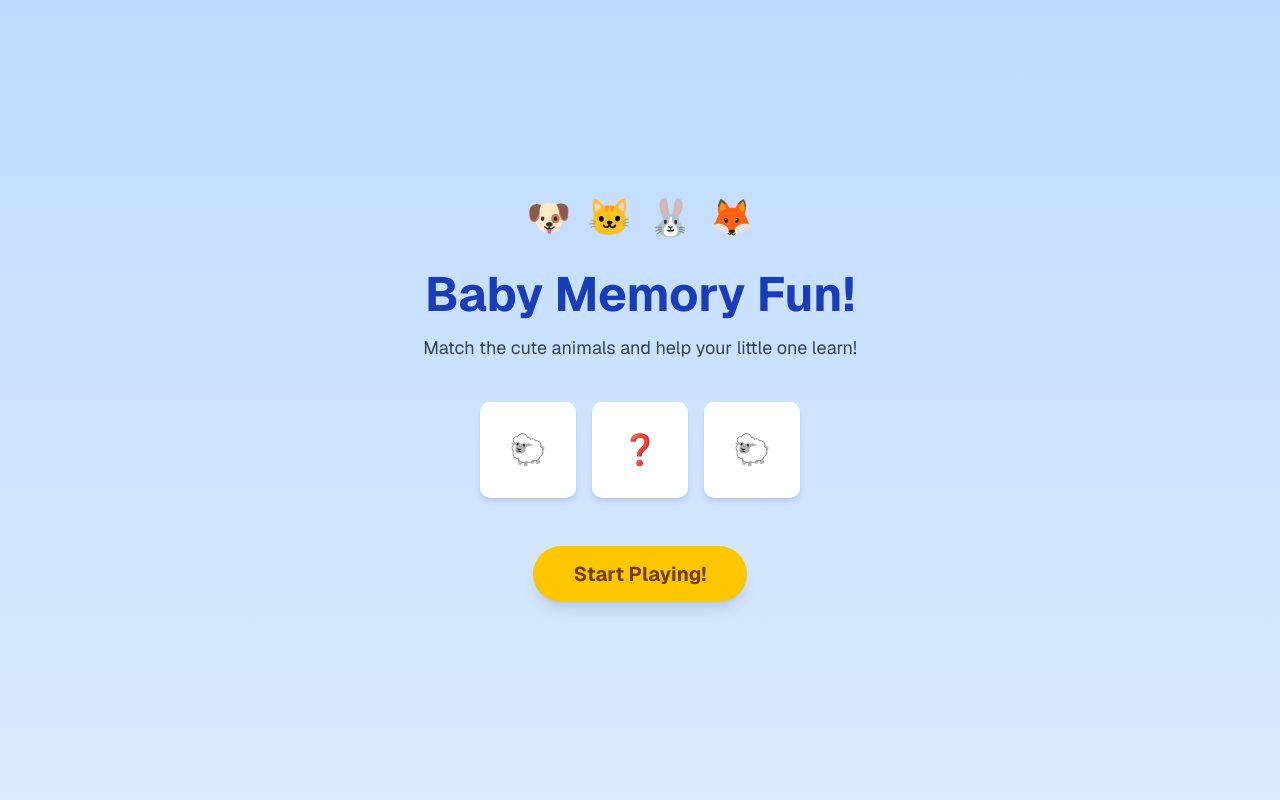
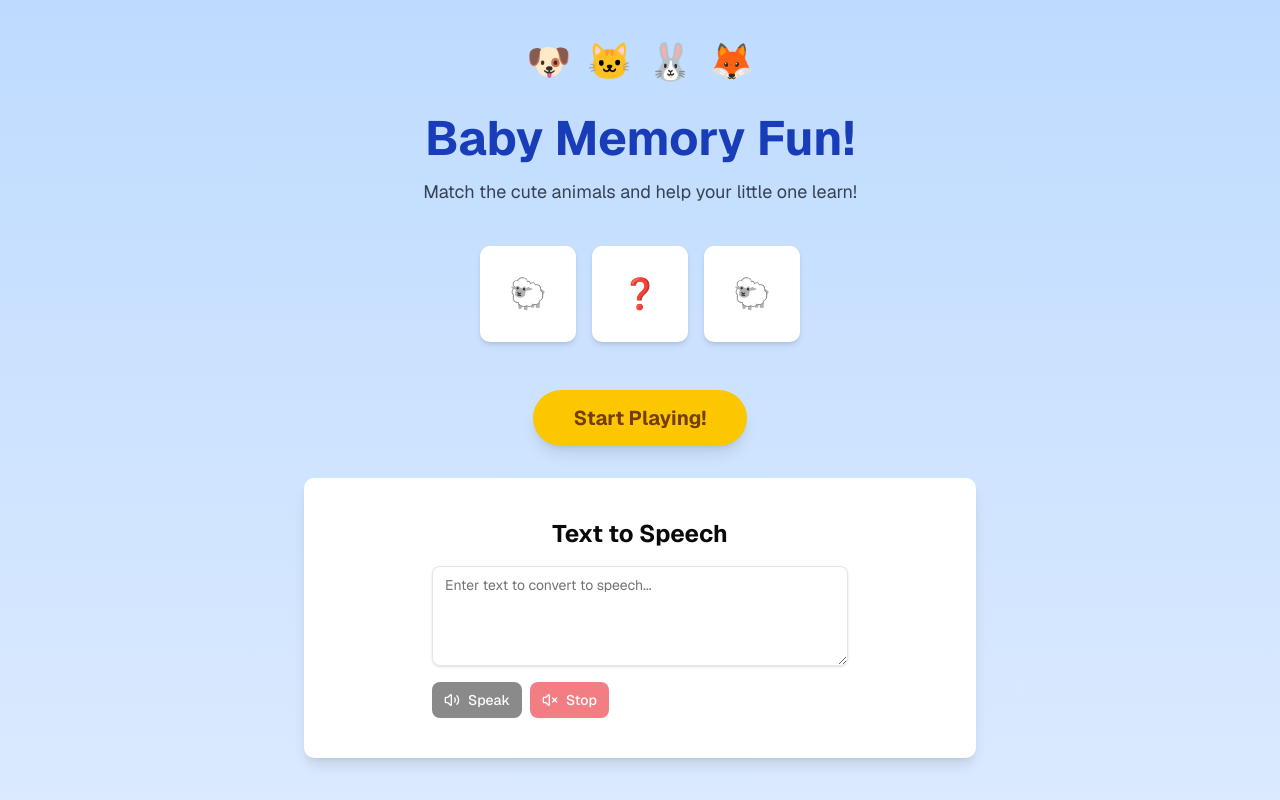
Before and after one commit to michniks2001/baby-app, a Next.js app: page / in a window 1280 px wide. Built offline with nearby package versions, Linux system fonts and the light colour scheme.

Commit message:
added tts thing

```diff
--- a/app/page.js
+++ b/app/page.js
@@ -1,5 +1,6 @@
 import Image from "next/image";
 import { Button } from "@/components/ui/button";
+import { TextToSpeech } from "@/components/TextToSpeech";
 
 export default function Home() {
   return (
@@ -36,11 +37,16 @@ export default function Home() {
 
       <Button
         size="lg"
-        className="bg-yellow-400 hover:bg-yellow-500 text-yellow-900 font-bold text-xl px-10 py-7 rounded-full shadow-lg transition duration-300 ease-in-out transform hover:scale-105"
+        className="bg-yellow-400 hover:bg-yellow-500 text-yellow-900 font-bold text-xl px-10 py-7 rounded-full shadow-lg transition duration-300 ease-in-out transform hover:scale-105 mb-8"
       >
         Start Playing!
       </Button>
 
+      {/* Text to Speech Section */}
+      <div className="w-full max-w-2xl bg-white rounded-lg shadow-lg p-6">
+        <TextToSpeech />
+      </div>
+
     </div>
   );
 }
--- /dev/null
+++ b/components/TextToSpeech.tsx
@@ -0,0 +1,79 @@
+'use client';
+
+import { useState, useEffect } from 'react';
+import { Button } from './ui/button';
+import { Textarea } from './ui/textarea';
+import { Volume2, VolumeX } from 'lucide-react';
+
+export function TextToSpeech() {
+  const [text, setText] = useState('');
+  const [isSpeaking, setIsSpeaking] = useState(false);
+  const [speech, setSpeech] = useState<SpeechSynthesisUtterance | null>(null);
+
+  useEffect(() => {
+    // Initialize speech synthesis
+    const speechSynthesis = window.speechSynthesis;
+    const utterance = new SpeechSynthesisUtterance();
+
+    // Configure speech settings
+    utterance.rate = 1;
+    utterance.pitch = 1;
+    utterance.volume = 1;
+
+    // Set up event listeners
+    utterance.onstart = () => setIsSpeaking(true);
+    utterance.onend = () => setIsSpeaking(false);
+    utterance.onerror = () => setIsSpeaking(false);
+
+    setSpeech(utterance);
+
+    // Cleanup
+    return () => {
+      speechSynthesis.cancel();
+    };
+  }, []);
+
+  const handleSpeak = () => {
+    if (!text) return;
+
+    if (speech) {
+      speech.text = text;
+      window.speechSynthesis.speak(speech);
+    }
+  };
+
+  const handleStop = () => {
+    window.speechSynthesis.cancel();
+  };
+
+  return (
+    <div className="w-full max-w-md mx-auto p-4 space-y-4">
+      <h2 className="text-2xl font-bold mb-4">Text to Speech</h2>
+      <Textarea
+        value={text}
+        onChange={(e) => setText(e.target.value)}
+        placeholder="Enter text to convert to speech..."
+        className="min-h-[100px] mb-4"
+      />
+      <div className="flex gap-2">
+        <Button
+          onClick={handleSpeak}
+          disabled={!text || isSpeaking}
+          className="flex items-center gap-2"
+        >
+          <Volume2 className="w-4 h-4" />
+          Speak
+        </Button>
+        <Button
+          onClick={handleStop}
+          disabled={!isSpeaking}
+          variant="destructive"
+          className="flex items-center gap-2"
+        >
+          <VolumeX className="w-4 h-4" />
+          Stop
+        </Button>
+      </div>
+    </div>
+  );
+}
--- /dev/null
+++ b/components/ui/button.tsx
@@ -0,0 +1,56 @@
+import * as React from "react"
+import { Slot } from "@radix-ui/react-slot"
+import { cva, type VariantProps } from "class-variance-authority"
+import { cn } from "@/lib/utils"
+
+const buttonVariants = cva(
+  "inline-flex items-center justify-center whitespace-nowrap rounded-md text-sm font-medium transition-colors focus-visible:outline-none focus-visible:ring-1 focus-visible:ring-ring disabled:pointer-events-none disabled:opacity-50",
+  {
+    variants: {
+      variant: {
+        default:
+          "bg-primary text-primary-foreground shadow hover:bg-primary/90",
+        destructive:
+          "bg-destructive text-destructive-foreground shadow-sm hover:bg-destructive/90",
+        outline:
+          "border border-input bg-background shadow-sm hover:bg-accent hover:text-accent-foreground",
+        secondary:
+          "bg-secondary text-secondary-foreground shadow-sm hover:bg-secondary/80",
+        ghost: "hover:bg-accent hover:text-accent-foreground",
+        link: "text-primary underline-offset-4 hover:underline",
+      },
+      size: {
+        default: "h-9 px-4 py-2",
+        sm: "h-8 rounded-md px-3 text-xs",
+        lg: "h-10 rounded-md px-8",
+        icon: "h-9 w-9",
+      },
+    },
+    defaultVariants: {
+      variant: "default",
+      size: "default",
+    },
+  }
+)
+
+export interface ButtonProps
+  extends React.ButtonHTMLAttributes<HTMLButtonElement>,
+    VariantProps<typeof buttonVariants> {
+  asChild?: boolean
+}
+
+const Button = React.forwardRef<HTMLButtonElement, ButtonProps>(
+  ({ className, variant, size, asChild = false, ...props }, ref) => {
+    const Comp = asChild ? Slot : "button"
+    return (
+      <Comp
+        className={cn(buttonVariants({ variant, size, className }))}
+        ref={ref}
+        {...props}
+      />
+    )
+  }
+)
+Button.displayName = "Button"
+
+export { Button, buttonVariants }
--- /dev/null
+++ b/components/ui/textarea.tsx
@@ -0,0 +1,23 @@
+import * as React from "react"
+import { cn } from "@/lib/utils"
+
+export interface TextareaProps
+  extends React.TextareaHTMLAttributes<HTMLTextAreaElement> {}
+
+const Textarea = React.forwardRef<HTMLTextAreaElement, TextareaProps>(
+  ({ className, ...props }, ref) => {
+    return (
+      <textarea
+        className={cn(
+          "flex min-h-[60px] w-full rounded-md border border-input bg-transparent px-3 py-2 text-sm shadow-sm placeholder:text-muted-foreground focus-visible:outline-none focus-visible:ring-1 focus-visible:ring-ring disabled:cursor-not-allowed disabled:opacity-50",
+          className
+        )}
+        ref={ref}
+        {...props}
+      />
+    )
+  }
+)
+Textarea.displayName = "Textarea"
+
+export { Textarea }
--- /dev/null
+++ b/lib/utils.ts
@@ -0,0 +1,6 @@
+import { type ClassValue, clsx } from "clsx"
+import { twMerge } from "tailwind-merge"
+
+export function cn(...inputs: ClassValue[]) {
+  return twMerge(clsx(inputs))
+}
```
Also changed, not shown: 1 other file (tests, documents, lock files or other folders).
